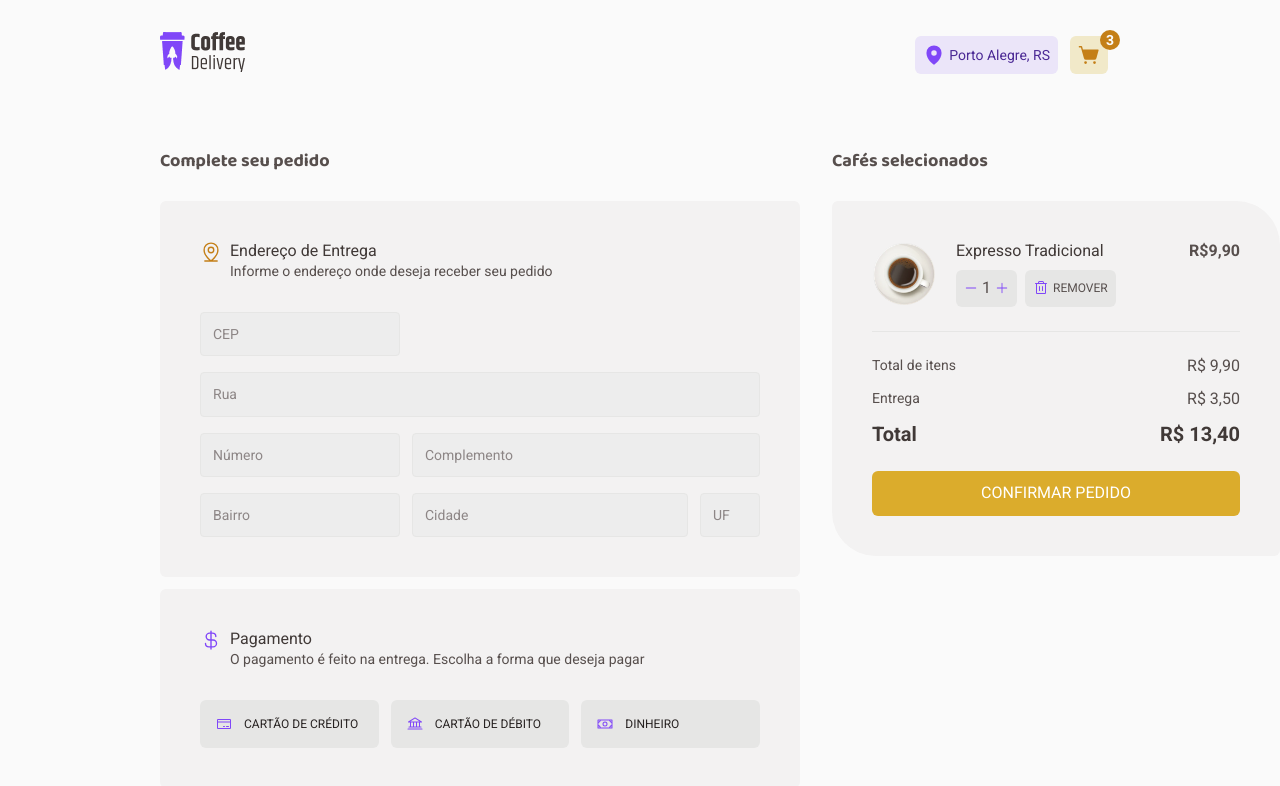
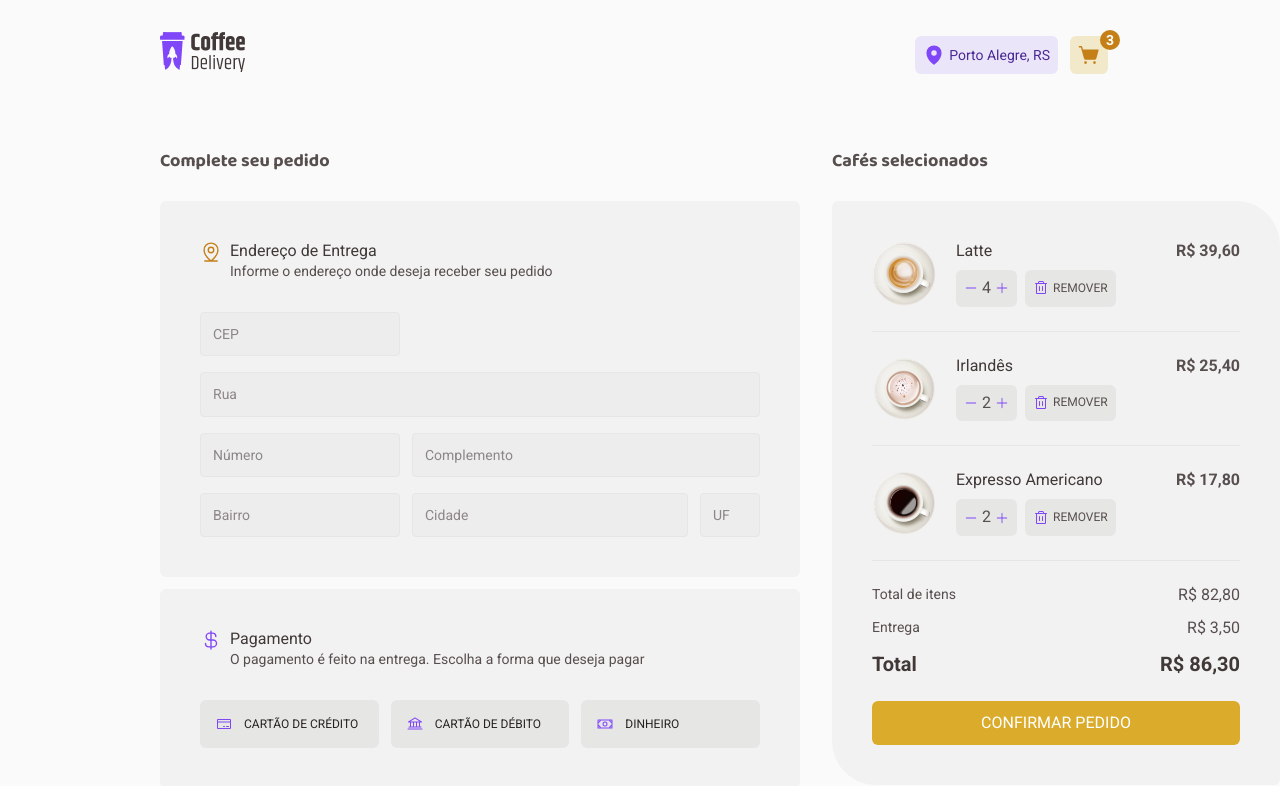
Before and after one commit to joaoalbertoredondo/desafio-02-coffee-delivery, a React (Vite) app: page /cart in a window 1280 px wide. Shown: the top 786 px of the page. Built offline with nearby package versions, Linux system fonts and the light colour scheme; data requests are answered from the project's data file; the HTML template or start-up script is replaced by a standard one.

Commit message:
cart functionality

```diff
--- a/data.json
+++ b/data.json
@@ -4,114 +4,188 @@
       "id": "0",
       "title": "Expresso Tradicional",
       "description": "O tradicional café feito com água quente e grãos moídos",
-      "tags": ["tradicional"],
-      "price": 9.90,
+      "tags": [
+        "tradicional"
+      ],
+      "price": 9.9,
       "image": "/src/assets/coffees/expresso.png"
     },
     {
       "id": "1",
       "title": "Expresso Americano",
       "description": "Expresso diluído, menos intenso que o tradicional",
-      "tags": ["tradicional"],
-      "price": 8.90,
+      "tags": [
+        "tradicional"
+      ],
+      "price": 8.9,
       "image": "/src/assets/coffees/americano.png"
     },
     {
       "id": "2",
       "title": "Expresso Cremoso",
       "description": "Café expresso tradicional com espuma cremosa",
-      "tags": ["tradicional"],
-      "price": 12.90,
+      "tags": [
+        "tradicional"
+      ],
+      "price": 12.9,
       "image": "/src/assets/coffees/cremoso.png"
     },
     {
       "id": "3",
       "title": "Expresso Gelado",
       "description": "Bebida preparada com café expresso e cubos de gelo",
-      "tags": ["tradicional", "gelado"],
-      "price": 9.90,
+      "tags": [
+        "tradicional",
+        "gelado"
+      ],
+      "price": 9.9,
       "image": "/src/assets/coffees/gelado.png"
     },
     {
       "id": "4",
       "title": "Café com Leite",
       "description": "Meio a meio de expresso tradicional com leite vaporizado",
-      "tags": ["tradicional", "com leite"],
-      "price": 7.90,
+      "tags": [
+        "tradicional",
+        "com leite"
+      ],
+      "price": 7.9,
       "image": "/src/assets/coffees/milk.png"
     },
     {
       "id": "5",
       "title": "Latte",
       "description": "Uma dose de café expresso com o dobro de leite e espuma cremosa",
-      "tags": ["tradicional", "com leite"],
-      "price": 9.90,
+      "tags": [
+        "tradicional",
+        "com leite"
+      ],
+      "price": 9.9,
       "image": "/src/assets/coffees/latte.png"
     },
     {
       "id": "6",
       "title": "Capuccino",
       "description": "Bebida com canela feita de doses iguais de café, leite e espuma",
-      "tags": ["tradicional", "com leite"],
-      "price": 10.90,
+      "tags": [
+        "tradicional",
+        "com leite"
+      ],
+      "price": 10.9,
       "image": "/src/assets/coffees/capuccino.png"
     },
     {
       "id": "7",
       "title": "Macchiato",
       "description": "Café expresso misturado com um pouco de leite quente e espuma",
-      "tags": ["tradicional", "com leite"],
-      "price": 12.70,
+      "tags": [
+        "tradicional",
+        "com leite"
+      ],
+      "price": 12.7,
       "image": "/src/assets/coffees/milk.png"
     },
     {
       "id": "8",
       "title": "Mocaccino",
       "description": "Café expresso misturado com um pouco de leite quente e espuma",
-      "tags": ["tradicional", "com leite"],
-      "price": 12.90,
+      "tags": [
+        "tradicional",
+        "com leite"
+      ],
+      "price": 12.9,
       "image": "/src/assets/coffees/mocaccino.png"
     },
     {
       "id": "9",
       "title": "Chocolate Quente",
       "description": "Bebida feita com chocolate dissolvido no leite quente e café",
-      "tags": ["especial", "com leite"],
-      "price": 8.70,
+      "tags": [
+        "especial",
+        "com leite"
+      ],
+      "price": 8.7,
       "image": "/src/assets/coffees/hotChocolate.png"
     },
     {
       "id": "10",
       "title": "Cubano",
       "description": "Drink gelado de café expresso com rum, creme de leite e hortelã",
-      "tags": ["especial", "alcoólico", "gelado"],
-      "price": 9.90,
+      "tags": [
+        "especial",
+        "alcoólico",
+        "gelado"
+      ],
+      "price": 9.9,
       "image": "/src/assets/coffees/cuban.png"
     },
     {
       "id": "11",
       "title": "Havaiano",
       "description": "Bebida adocicada preparada com café e leite de coco",
-      "tags": ["especial"],
-      "price": 9.90,
+      "tags": [
+        "especial"
+      ],
+      "price": 9.9,
       "image": "/src/assets/coffees/havaiano.png"
     },
     {
       "id": "12",
       "title": "Árabe",
       "description": "Bebida preparada com grãos de café árabe e especiarias",
-      "tags": ["especial"],
-      "price": 9.90,
+      "tags": [
+        "especial"
+      ],
+      "price": 9.9,
       "image": "/src/assets/coffees/arab.png"
     },
     {
       "id": "13",
       "title": "Irlandês",
       "description": "Bebida a base de café, uísque irlandês, açúcar e chantilly",
-      "tags": ["especial", "alcoólico"],
-      "price": 12.70,
+      "tags": [
+        "especial",
+        "alcoólico"
+      ],
+      "price": 12.7,
       "image": "/src/assets/coffees/irish.png"
     }
   ],
-  "cart": []
+  "cart": [
+    {
+      "id": "5",
+      "title": "Latte",
+      "description": "Uma dose de café expresso com o dobro de leite e espuma cremosa",
+      "tags": [
+        "tradicional",
+        "com leite"
+      ],
+      "price": 9.9,
+      "image": "/src/assets/coffees/latte.png",
+      "quantity": 4
+    },
+    {
+      "id": "13",
+      "title": "Irlandês",
+      "description": "Bebida a base de café, uísque irlandês, açúcar e chantilly",
+      "tags": [
+        "especial",
+        "alcoólico"
+      ],
+      "price": 12.7,
+      "image": "/src/assets/coffees/irish.png",
+      "quantity": 2
+    },
+    {
+      "id": "1",
+      "title": "Expresso Americano",
+      "description": "Expresso diluído, menos intenso que o tradicional",
+      "tags": [
+        "tradicional"
+      ],
+      "price": 8.9,
+      "image": "/src/assets/coffees/americano.png",
+      "quantity": 2
+    }
+  ]
 }
--- a/package.json
+++ b/package.json
@@ -11,12 +11,14 @@
     "preview": "vite preview"
   },
   "dependencies": {
+    "@hookform/resolvers": "^3.9.0",
     "@phosphor-icons/react": "^2.1.7",
     "react": "^18.3.1",
     "react-dom": "^18.3.1",
     "react-hook-form": "^7.52.2",
     "react-router-dom": "^6.26.0",
-    "styled-components": "^6.1.12"
+    "styled-components": "^6.1.12",
+    "zod": "^3.23.8"
   },
   "devDependencies": {
     "@types/react": "^18.3.3",
--- a/src/components/Card/index.tsx
+++ b/src/components/Card/index.tsx
@@ -1,6 +1,7 @@
 import { CardContainer, Control, Order, Price, Tags } from "./styles";
+import { ShoppingCartSimple } from "@phosphor-icons/react";
 import QuantityInput from "../Form/QuantityInput";
-import { ShoppingCartSimple } from "@phosphor-icons/react";
+import { useState } from "react";
 
 interface Props {
   coffee: CoffeeType;
@@ -13,9 +14,36 @@ export type CoffeeType = {
   tags: string[];
   price: number;
   image: string;
+  quantity?: number;
 };
 
 function Card({ coffee }: Props) {
+  const [quantity, setQuantity] = useState(1);
+
+  async function postCoffee(body: CoffeeType) {
+    if (quantity > 0) {
+      const coffeesInCartResponse = await fetch(`http://localhost:3000/cart/`);
+      const json = await coffeesInCartResponse.json();
+
+      const coffeesInCart = json.find((item: any) => item.id === coffee.id);
+
+      if (!coffeesInCart) {
+        await fetch("http://localhost:3000/cart", {
+          method: "POST",
+          body: JSON.stringify(body),
+        });
+      } else {
+        // const index = json.findIndex((item: any) => item.id === coffee.id);
+        await fetch(`http://localhost:3000/cart/${coffee.id}`, {
+          method: "PATCH",
+          body: JSON.stringify({
+            quantity: coffeesInCart.quantity + body.quantity,
+          }),
+        });
+      }
+    }
+  }
+
   return (
     <CardContainer>
       <img src={coffee.image} alt="" />
@@ -36,9 +64,9 @@ function Card({ coffee }: Props) {
         </Price>
 
         <Order>
-          <QuantityInput />
+          <QuantityInput quantity={quantity} setQuantity={setQuantity} />
 
-          <button>
+          <button onClick={() => postCoffee({ ...coffee, quantity })}>
             <ShoppingCartSimple size={22} weight="fill" />
           </button>
         </Order>
--- a/src/components/Form/QuantityInput/index.tsx
+++ b/src/components/Form/QuantityInput/index.tsx
@@ -1,18 +1,21 @@
 import { Minus, Plus } from "@phosphor-icons/react";
 import { QuantityInputContainer } from "./styles";
-import { useState } from "react";
 
-function QuantityInput() {
-  const [quantity, setQuantity] = useState(1);
+interface QuantityInputProps {
+  quantity: number;
+  id?: string;
+  setQuantity: (quantity: number, id?: string) => void;
+}
 
+function QuantityInput({ quantity, id, setQuantity }: QuantityInputProps) {
   function decrementQuantity() {
     if (quantity > 1) {
-      setQuantity((state) => state - 1);
+      setQuantity(quantity - 1, id);
     }
   }
 
   function incrementQuantity() {
-    setQuantity((state) => state + 1);
+    setQuantity(quantity + 1, id);
   }
 
   return (
--- /dev/null
+++ b/src/contexts/CartContext.tsx
@@ -0,0 +1,3 @@
+import { createContext } from "react";
+
+export const CartContext = createContext({})
--- a/src/pages/Cart/index.tsx
+++ b/src/pages/Cart/index.tsx
@@ -13,7 +13,7 @@ import {
   AddressHeader,
   CartContainer,
   CartTotal,
-  CoffeeCard,
+  Coffee,
   Details,
   Info,
   Payment,
@@ -24,20 +24,64 @@ import {
   Separator,
 } from "./styles";
 
-import { useState } from "react";
-import imageTest from "../../assets/coffees/arab.png";
 import QuantityInput from "../../components/Form/QuantityInput";
 import { priceFormatter } from "../../utils/formatter";
+import { zodResolver } from "@hookform/resolvers/zod";
+import { CoffeeType } from "../../components/Card";
+import { useEffect, useState } from "react";
 import { useForm } from "react-hook-form";
+import * as zod from "zod";
+
+type newOrderFormData = zod.infer<typeof newOrderFormValidationSchema>;
+
+const newOrderFormValidationSchema = zod.object({
+  comp: zod.string().optional(),
+  rua: zod.string().min(1, "Informe a Rua"),
+  num: zod.number().min(1, "Informe o Número"),
+  cidade: zod.string().min(1, "Informe a Cidade"),
+  bairro: zod.string().min(1, "Informe o Bairro"),
+  cep: zod.string().min(10, "CEP invalido").max(10, "CEP invalido"),
+  uf: zod
+    .string()
+    .min(1, "Informe o Estado")
+    .max(2, "O Estado deve conter 2 caracteres"),
+});
 
 function Cart() {
-  const { register, handleSubmit, watch } = useForm();
+  const { register, handleSubmit, watch } = useForm<newOrderFormData>({
+    resolver: zodResolver(newOrderFormValidationSchema),
+  });
+
+  const [coffeesInCart, setCoffeesInCart] = useState<CoffeeType[]>([]);
+
+  const [selectedPaymentOption, setSelectedPaymentOption] = useState("");
+
+  const [totalItemsPrice, setTotalItemsPrice] = useState(0)
+
+
+  const watchUf = watch("uf");
+  const watchCep = watch("cep");
+  const watchRua = watch("rua");
+  const watchNum = watch("num");
+  const watchBairro = watch("bairro");
+  const watchCiadde = watch("cidade");
+
+  const isSubmitDisabled =
+    !watchUf ||
+    !watchCep ||
+    !watchRua ||
+    !watchNum ||
+    !watchBairro ||
+    !watchCiadde ||
+    !selectedPaymentOption;
 
   const shippingPrice = 3.5;
 
-  const [selectedPaymentOption, setSelectedPaymentOption] = useState("");
+  function handlePaymentOption(value: string) {
+    setSelectedPaymentOption(value);
+  }
 
-  function handleOrderCheckout(data: any) {
+  function handleOrderCheckout(data: newOrderFormData) {
     const consolidatedData = {
       ...data,
       selectedPaymentOption,
@@ -46,24 +90,41 @@ function Cart() {
     console.log(consolidatedData);
   }
 
-  const watchUf = watch("uf");
-  const watchCep = watch("cep");
-  const watchRua = watch("rua");
-  const watchNum = watch("num");
-  const watchComp = watch("comp");
-  const watchBairro = watch("bairro");
+  useEffect(() => {
+    loadCoffeesInCart();
+  }, []);
 
-  const isSubmitDisabled =
-    !watchUf ||
-    !watchCep ||
-    !watchRua ||
-    !watchNum ||
-    !watchComp ||
-    !watchBairro ||
-    !selectedPaymentOption;
+  async function loadCoffeesInCart() {
+    const response = await fetch("http://localhost:3000/cart");
+    const coffeesInCartFromJson = await response.json();
 
-  function handlePaymentOption(value: string) {
-    setSelectedPaymentOption(value);
+    setCoffeesInCart(coffeesInCartFromJson);
+
+    let total = 0
+
+    coffeesInCartFromJson.map((item: CoffeeType) => {
+      total = total + item.price * (item.quantity || 1)
+
+      setTotalItemsPrice(total)
+    })
+  }
+
+  async function editCoffeeQuantity(newQuantity: number, id?: string) {
+    await fetch(`http://localhost:3000/cart/${id}`, {
+      method: "PATCH",
+      body: JSON.stringify({
+        quantity: newQuantity,
+      }),
+    });
+    await loadCoffeesInCart();
+  }
+
+  async function removeCoffee(id: string) {
+    await fetch(`http://localhost:3000/cart/${id}`, {
+      method: "DELETE",
+    });
+
+    await loadCoffeesInCart();
   }
 
   return (
@@ -83,10 +144,10 @@ function Cart() {
 
             <AddressForm>
               <input
-                type="number"
+                type="text"
                 placeholder="CEP"
                 id="sm"
-                {...register("cep", { valueAsNumber: true })}
+                {...register("cep")}
               />
 
               <input type="text" placeholder="Rua" {...register("rua")} />
@@ -99,12 +160,7 @@ function Cart() {
                   {...register("num", { valueAsNumber: true })}
                 />
 
-                <input
-                  type="text"
-                  placeholder="Complemento"
-                  id="cp"
-                  {...register("comp")}
-                />
+                <input type="text" placeholder="Complemento" id="cp" />
               </div>
 
               <div>
@@ -176,32 +232,43 @@ function Cart() {
         <h2>Cafés selecionados</h2>
 
         <SelectedCoffees>
-          <CoffeeCard>
-            <img src={imageTest} alt="" />
-
+          {coffeesInCart.map((coffee) => {
+            return (
+              <div key={coffee.id}>
+                <Coffee>
+                  <img src={coffee.image} alt="" />
                   <Details>
                     <section>
-                <span>Expresso Tradicional</span>
-
+                      <span>{coffee.title}</span>
                       <div>
-                  <QuantityInput />
-                  <button>
+                        <QuantityInput
+                          quantity={coffee.quantity || 1}
+                          id={coffee.id}
+                          setQuantity={editCoffeeQuantity}
+                        />
+                        <button onClick={() => removeCoffee(coffee.id)}>
                           <Trash size={16} />
                           Remover
                         </button>
                       </div>
                     </section>
-
-              <Price>R$9,90</Price>
+                    <Price>
+                      {priceFormatter.format(
+                        coffee.price * (coffee.quantity || 1)
+                      )}
+                    </Price>
                   </Details>
-          </CoffeeCard>
+                </Coffee>
 
                 <Separator />
+              </div>
+            );
+          })}
 
           <CartTotal>
             <div>
               <span>Total de itens</span>
-              <span>R$ 9,90</span>
+              <span>{priceFormatter.format(totalItemsPrice)}</span>
             </div>
 
             <div>
@@ -211,7 +278,7 @@ function Cart() {
 
             <section>
               <span>Total</span>
-              <span>R$ 13,40</span>
+              <span>{priceFormatter.format(totalItemsPrice + shippingPrice)}</span>
             </section>
           </CartTotal>
 
--- a/src/pages/Cart/styles.ts
+++ b/src/pages/Cart/styles.ts
@@ -153,6 +153,7 @@ export const PaymentOptions = styled.div`
     &:hover {
       background: ${(props) => props.theme["base-hover"]};
       color: ${(props) => props.theme["base-subtitle"]};
+      transition: background-color 0.2s;
     }
   }
 
@@ -194,7 +195,7 @@ export const SelectedCoffees = styled.div`
   }
 `;
 
-export const CoffeeCard = styled.div`
+export const Coffee = styled.div`
   display: flex;
   align-items: center;
 
```
Also changed, not shown: src/components/Header/index.tsx (+12 -0 lines), src/pages/Home/index.tsx (+11 -6 lines), src/pages/Success/index.tsx (+31 -4 lines), 1 other file (tests, documents, lock files or other folders). Lines whose indentation alone changed are shown as unchanged.
